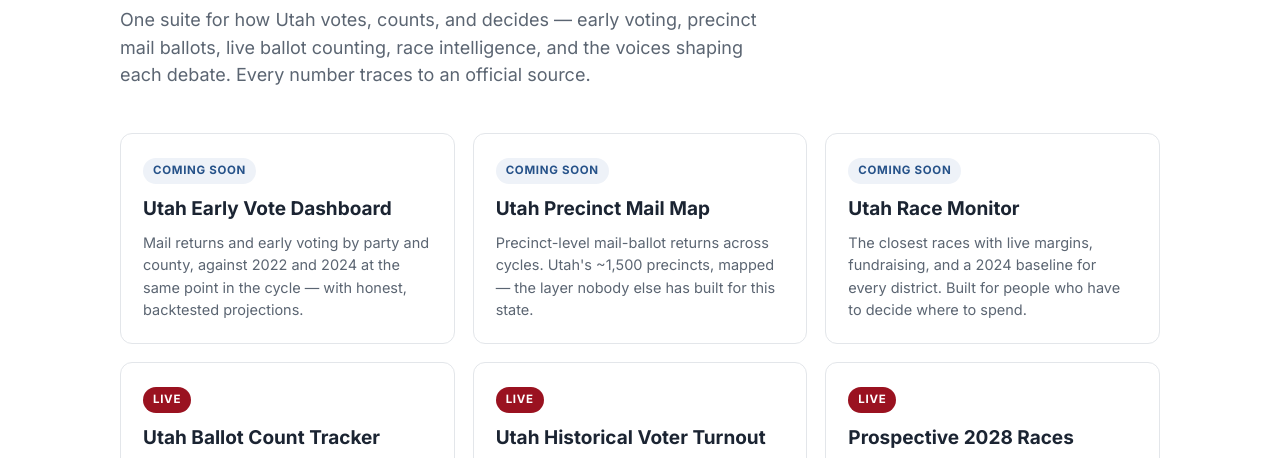
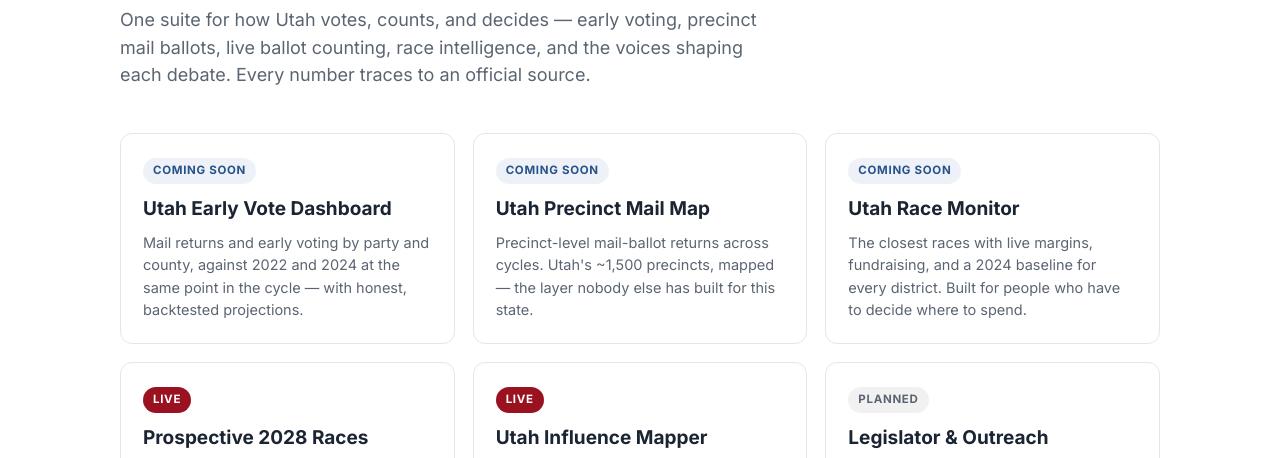
Before and after one commit to tacticalcampaigns/tacticalcampaigns.github.io, a plain HTML site: page index.html in a window 1280 px wide. Shown: the part 274-732 px from the top of the page. Drawn offline with Linux system fonts and the light colour scheme.

Commit message:
Hub landing: drop Ballot Tracker + Turnout cards (Nov 21, 2026)

```diff
--- a/index.html
+++ b/index.html
@@ -74,8 +74,6 @@ footer a{color:#fff}
             <a href="#early-vote"><span>Utah Early Vote Dashboard</span><span class="st">Coming soon</span></a>
             <a href="#mail-map"><span>Utah Precinct Mail Map</span><span class="st">Coming soon</span></a>
             <a href="#race-monitor"><span>Utah Race Monitor</span><span class="st">Coming soon</span></a>
-            <a href="/utah-ballot-tracker/"><span>Utah Ballot Count Tracker</span><span class="st live">Live</span></a>
-            <a href="/turnout.html"><span>Utah Historical Voter Turnout</span><span class="st live">Live</span></a>
             <a href="/prospective-2028/"><span>Prospective 2028 Races</span><span class="st live">Live</span></a>
             <a href="/utah-influence-mapper/"><span>Utah Influence Mapper</span><span class="st live">Live</span></a>
           </div>
@@ -96,9 +94,7 @@ footer a{color:#fff}
     <div class="card" id="early-vote"><span class="badge soon">Coming soon</span><h3>Utah Early Vote Dashboard</h3><p>Mail returns and early voting by party and county, against 2022 and 2024 at the same point in the cycle — with honest, backtested projections.</p></div>
     <div class="card" id="mail-map"><span class="badge soon">Coming soon</span><h3>Utah Precinct Mail Map</h3><p>Precinct-level mail-ballot returns across cycles. Utah's ~1,500 precincts, mapped — the layer nobody else has built for this state.</p></div>
     <div class="card" id="race-monitor"><span class="badge soon">Coming soon</span><h3>Utah Race Monitor</h3><p>The closest races with live margins, fundraising, and a 2024 baseline for every district. Built for people who have to decide where to spend.</p></div>
-    <div class="card" id="ballot-tracker"><span class="badge live">Live</span><h3><a href="/utah-ballot-tracker/" style="color:inherit;text-decoration:none">Utah Ballot Count Tracker</a></h3><p>Live ballot counting through canvass, with per-release history for all 29 counties and the races that decide control. <a href="/utah-ballot-tracker/">Open the tracker &rarr;</a></p></div>
-    <div class="card" id="historical-turnout"><span class="badge live">Live</span><h3><a href="/turnout.html" style="color:inherit;text-decoration:none">Utah Historical Voter Turnout</a></h3><p>Turnout for every Utah general election 1980&ndash;2026, statewide and by county, on four denominators &mdash; registered voters, citizen voting-age population, voting-age population, and voting-eligible population &mdash; plus primaries for all 29 counties. <a href="/turnout.html">Open the explorer &rarr;</a></p></div>
-    <div class="card" id="prospective-2028"><span class="badge live">Live</span><h3><a href="/prospective-2028/" style="color:inherit;text-decoration:none">Prospective 2028 Races</a></h3><p>Every Utah district up in November 2028, the presumed incumbent, and past general-election results by district. <a href="/prospective-2028/">Open the dashboard &rarr;</a></p></div>
+            <div class="card" id="prospective-2028"><span class="badge live">Live</span><h3><a href="/prospective-2028/" style="color:inherit;text-decoration:none">Prospective 2028 Races</a></h3><p>Every Utah district up in November 2028, the presumed incumbent, and past general-election results by district. <a href="/prospective-2028/">Open the dashboard &rarr;</a></p></div>
     <div class="card" id="influence-mapper"><span class="badge live">Live</span><h3><a href="/utah-influence-mapper/" style="color:inherit;text-decoration:none">Utah Influence Mapper</a></h3><p>Who shapes opinion on Utah policy — mapped from what they actually publish and say. <a href="/utah-influence-mapper/">Open the dashboard &rarr;</a> <span class="small">Shared password required.</span></p></div>
     <div class="card" id="outreach"><span class="badge planned">Planned</span><h3>Legislator &amp; Outreach Intelligence</h3><p>The roster, the races, and the relationships — joined to results and influence data so outreach starts from evidence, not guesswork.</p></div>
   </div>
```
